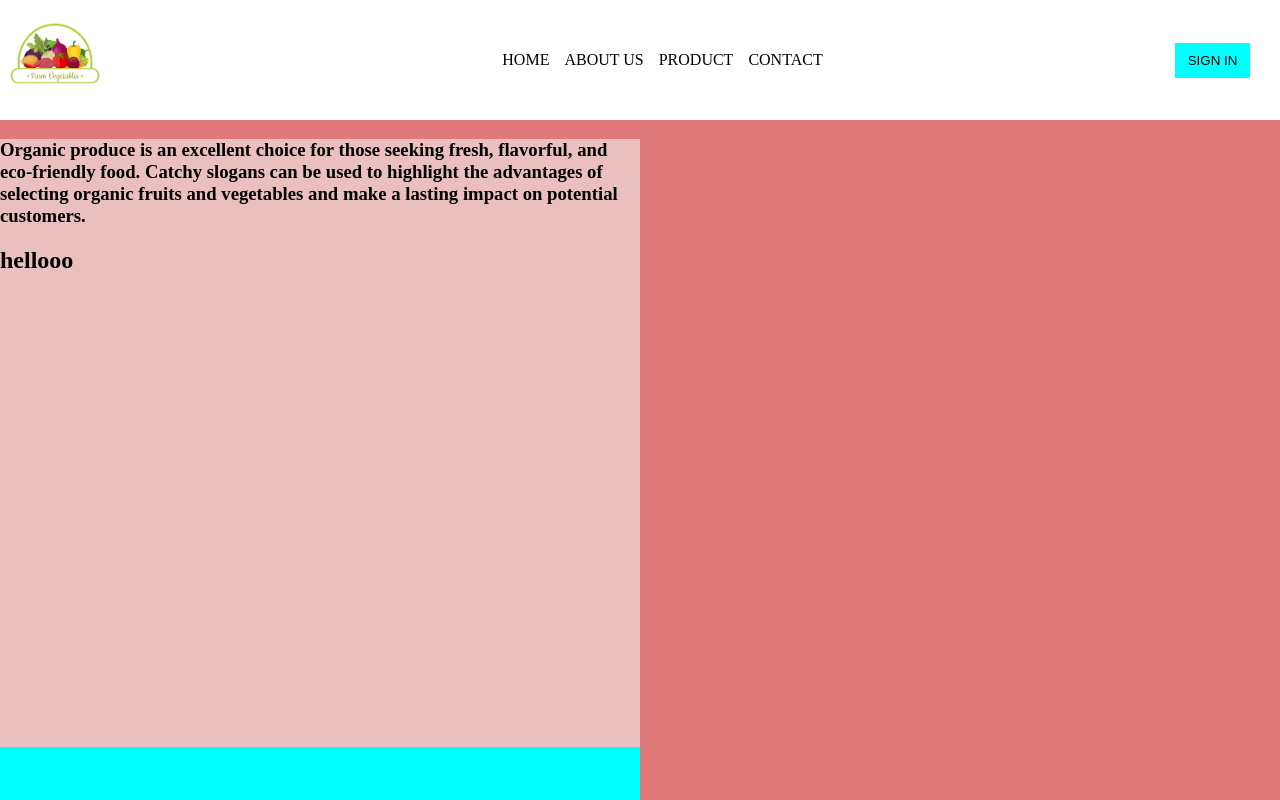
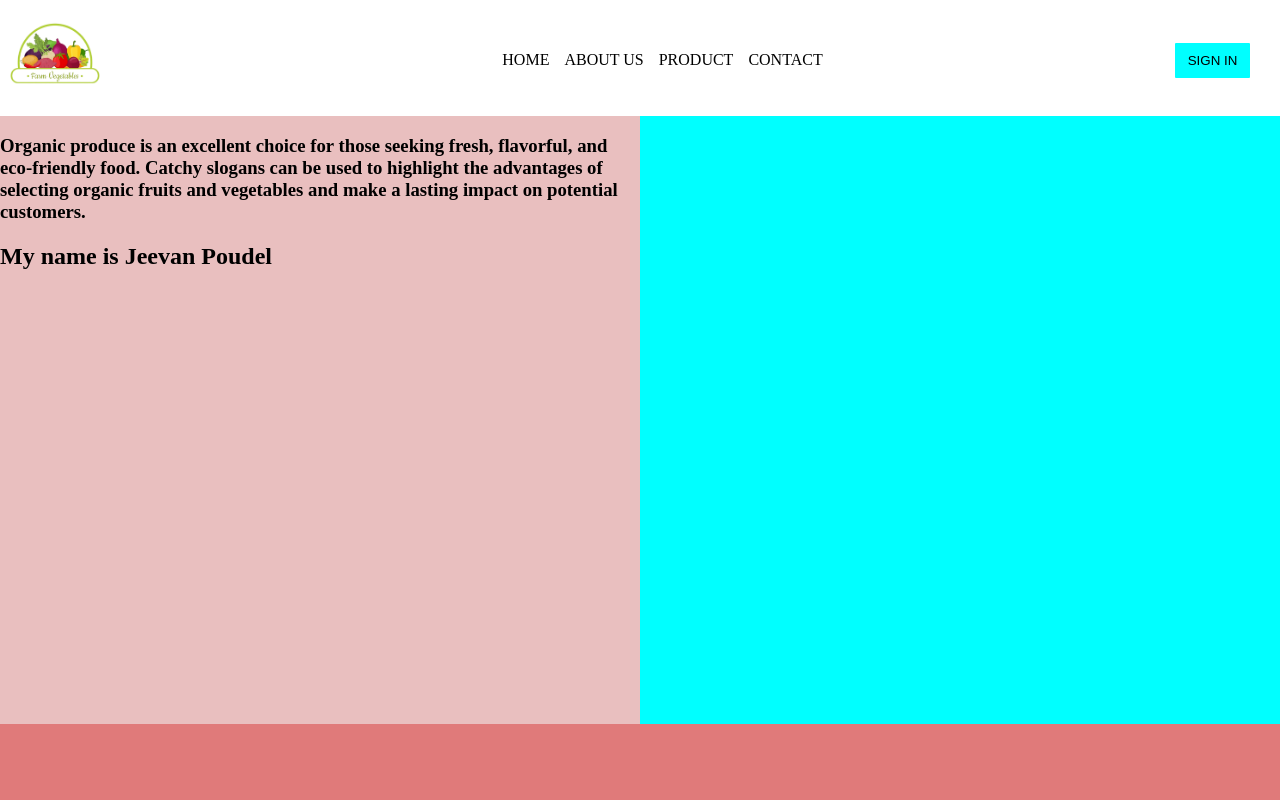
Before and after one commit to jeevan07854/React--BrandPage-Webapp, a React (Vite) app: page / in a window 1280 px wide. Shown: the top 800 px of the page. Built offline with nearby package versions, Linux system fonts and the light colour scheme.

Commit message:
update Hero.jsx and Hero .css

```diff
--- a/src/component/Hero.css
+++ b/src/component/Hero.css
@@ -3,7 +3,7 @@ body{
 }
 .hero-wrapper{
 
-    display: inline;
+    display: flex;
     align-items: center;
     justify-content: center;
     height: 75vh;
--- a/src/component/Hero.jsx
+++ b/src/component/Hero.jsx
@@ -10,7 +10,7 @@ const Hero = () => {
 <div className="hero-left">
 <h3>Organic produce is an excellent choice for those seeking fresh, flavorful, and eco-friendly food. Catchy slogans can be used to highlight the advantages of selecting organic fruits and vegetables and make a lasting impact on potential customers.</h3>
 
- <h2>hellooo</h2>
+ <h2>My name is Jeevan Poudel</h2>
 
 </div>
 
```
